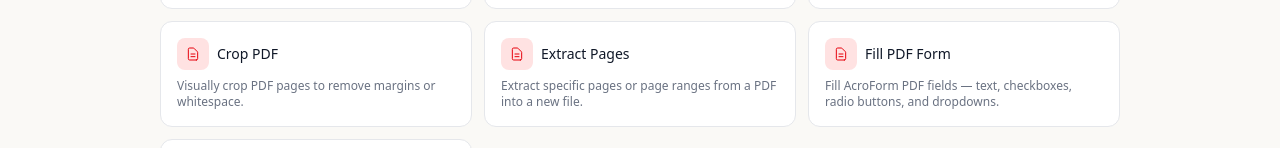
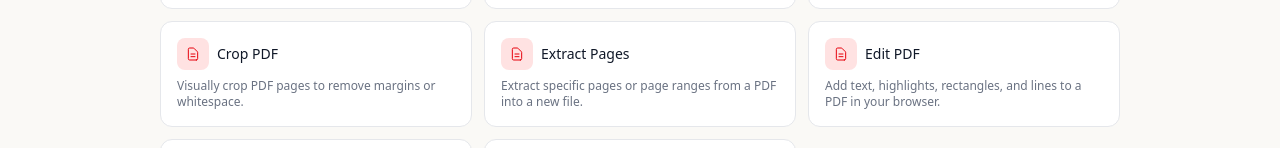
Before and after one commit to prasan89/dev-tools, a Next.js app: page /pdf-tools in a window 1280 px wide. Shown: the part 444-592 px from the top of the page. Built offline with nearby package versions, Linux system fonts and the light colour scheme; no server answers.

Commit message:
Add rebuilt PDF editor to tool catalog

```diff
--- a/src/app/pdf-tools/page.tsx
+++ b/src/app/pdf-tools/page.tsx
@@ -50,6 +50,7 @@ const TOOL_CATEGORIES: ToolCategory[] = [
       { title: 'Organize PDF', description: 'Rotate, delete, and reorder PDF pages. Drag and drop to rearrange.', href: '/pdf-tools/organize-pdf', available: true },
       { title: 'Crop PDF', description: 'Visually crop PDF pages to remove margins or whitespace.', href: '/pdf-tools/crop-pdf', available: true },
       { title: 'Extract Pages', description: 'Extract specific pages or page ranges from a PDF into a new file.', href: '/pdf-tools/extract-pages', available: true },
+      { title: 'Edit PDF', description: 'Add text, highlights, rectangles, and lines to a PDF in your browser.', href: '/pdf-tools/edit-pdf', available: true },
       { title: 'Fill PDF Form', description: 'Fill AcroForm PDF fields — text, checkboxes, radio buttons, and dropdowns.', href: '/pdf-tools/fill-pdf', available: true },
       { title: 'Create PDF Form', description: 'Add interactive form fields to any PDF — text boxes, checkboxes, radio buttons, and dropdowns.', href: '/pdf-tools/create-pdf-form', available: true },
     ],
```
